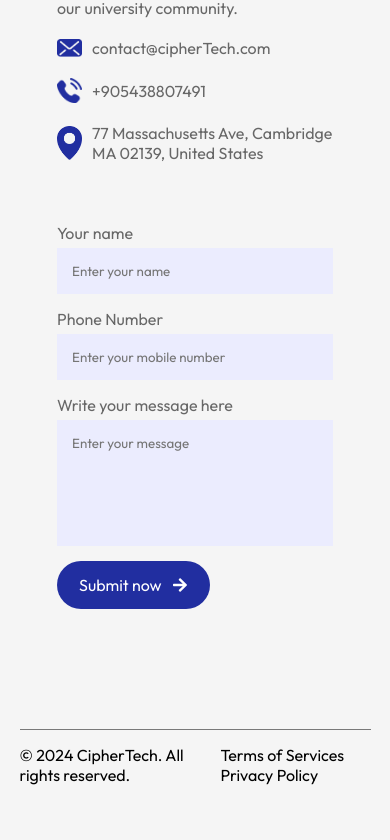
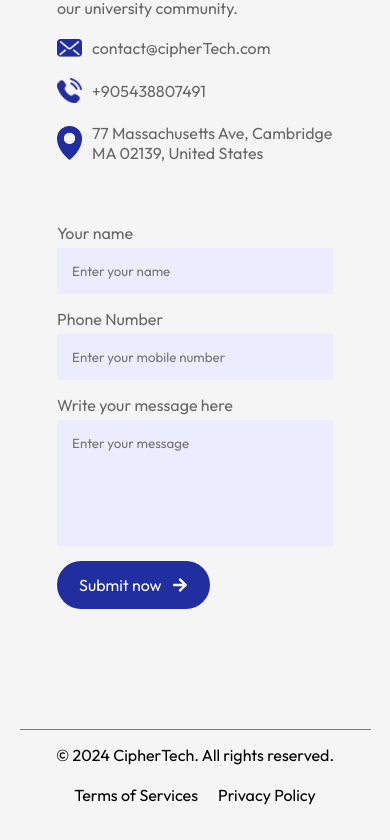
Before and after one commit to Briankurtish/react-demo-website, a React (Vite) app in the folder edusity/: page / in a window 390 px wide. Shown: the part 4927-5767 px from the top of the page. Before the commit the page ends 5737 px from the top, so only its background shows below. Built offline with nearby package versions, Linux system fonts and the light colour scheme.

Commit message:
Footer section responsive completed

```diff
--- a/edusity/src/components/Footer/Footer.css
+++ b/edusity/src/components/Footer/Footer.css
@@ -12,3 +12,19 @@
   display: inline-block;
   margin-left: 20px;
 }
+
+/* Media Query */
+@media (max-width: 600px) {
+  .footer {
+    display: block;
+    text-align: center;
+  }
+
+  .footer ul li {
+    margin: 10px;
+  }
+
+  .footer ul {
+    margin-top: 10px;
+  }
+}
```
